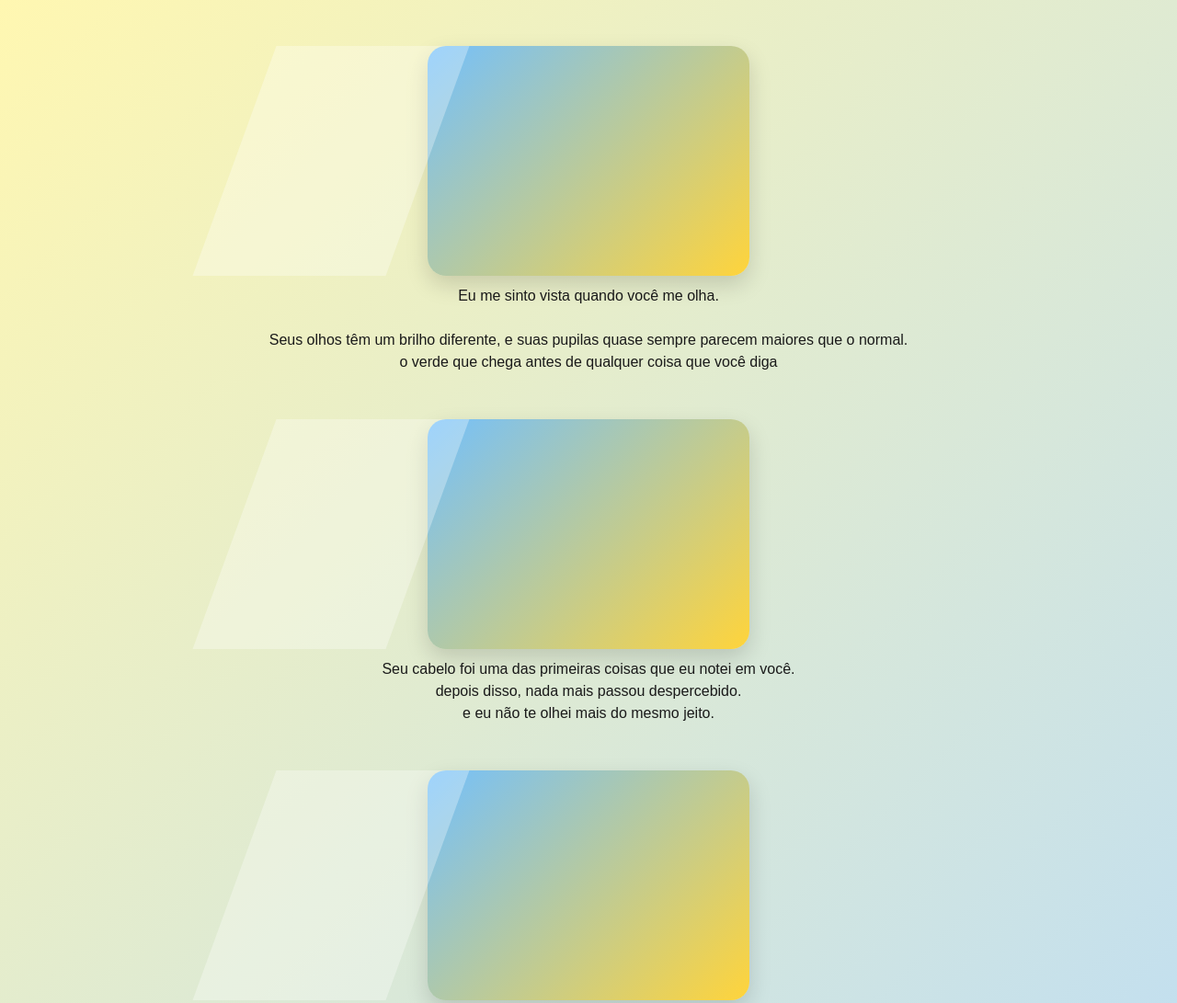
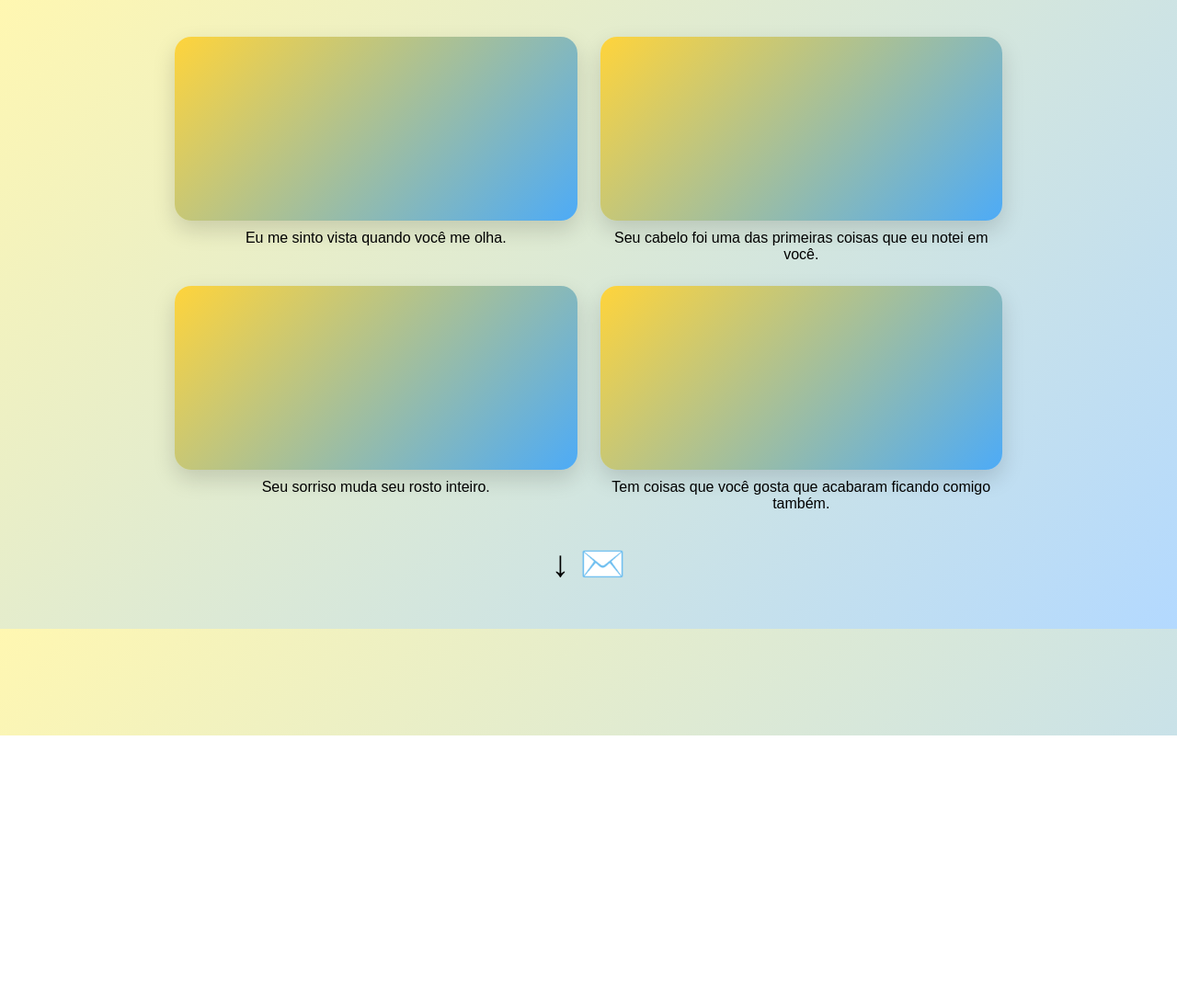
Before and after one commit to isadoraslavov/praminhanamorada, a plain HTML site: page pagina2.html in a window 1280 px wide. Shown: the top 1091 px of the page at 92% size. After the commit the page ends 800 px from the top, so only its background shows below. Drawn offline with Linux system fonts and the light colour scheme.

Commit message:
Update pagina2.html

```diff
--- a/pagina2.html
+++ b/pagina2.html
@@ -2,104 +2,68 @@
 <html lang="pt-br">
 <head>
 <meta charset="UTF-8">
-<title>Página 2 - Isa</title>
+<title>Página 2</title>
 
 <style>
 body {
   margin: 0;
-  font-family: Arial, sans-serif;
+  font-family: Arial;
   background: linear-gradient(135deg, #fff7b1, #b3d9ff);
-  color: #1a1a1a;
 }
 
-/* layout geral */
 .container {
-  max-width: 800px;
+  max-width: 900px;
   margin: auto;
   padding: 40px 20px;
 }
 
-/* blocos */
+/* GRID ARRUMADO */
+.grid {
+  display: grid;
+  grid-template-columns: 1fr 1fr;
+  gap: 25px;
+}
+
+/* card */
 .card {
-  margin-bottom: 50px;
   text-align: center;
   cursor: pointer;
 }
 
-/* CARD FECHADO (mistério) */
+/* capa */
 .cover {
-  width: 100%;
-  max-width: 350px;
-  height: 250px;
-  margin: 10px auto;
-  border-radius: 20px;
-  background: linear-gradient(135deg, #74c0fc, #ffd43b);
-  position: relative;
+  height: 200px;
+  border-radius: 18px;
+  background: linear-gradient(135deg, #ffd43b, #4dabf7);
   box-shadow: 0 10px 25px rgba(0,0,0,0.15);
-  transition: transform 0.3s ease, opacity 0.3s ease;
-}
-
-/* brilho sutil */
-.cover::after {
-  content: "";
-  position: absolute;
-  width: 60%;
-  height: 100%;
-  top: 0;
-  left: -60%;
-  background: rgba(255,255,255,0.3);
-  transform: skewX(-20deg);
-  transition: 0.5s;
-}
-
-.cover:hover::after {
-  left: 120%;
-}
-
-/* leve zoom */
-.cover:hover {
-  transform: scale(1.03);
 }
 
 /* imagem */
 .photo {
   width: 100%;
-  max-width: 350px;
-  display: none;
-  margin: 10px auto;
-  border-radius: 20px;
-  border: 5px solid white;
-  box-shadow: 0 10px 25px rgba(0,0,0,0.15);
-  opacity: 0;
-  transition: opacity 0.6s ease;
-}
-
-/* texto */
-.text {
-  margin-top: 10px;
-  line-height: 1.5;
-}
-
-/* estado revelado */
-.revealed .cover {
+  height: 200px;
+  object-fit: cover;
+  border-radius: 18px;
   display: none;
 }
 
-.revealed .photo {
-  display: block;
-  opacity: 1;
+.revealed .cover { display: none; }
+.revealed .photo { display: block; }
+
+.text {
+  margin-top: 10px;
 }
 
-/* ícone carta */
+/* carta */
 .next {
   text-align: center;
-  margin-top: 60px;
+  margin-top: 40px;
   font-size: 40px;
+  animation: bounce 1.5s infinite;
 }
 
-.next a {
-  text-decoration: none;
-  color: black;
+@keyframes bounce {
+  50% { transform: translateY(-8px); }
 }
 </style>
 </head>
@@ -108,63 +72,40 @@ body {
 
 <div class="container">
 
-<!-- OLHOS -->
-<div class="card" onclick="reveal(this)">
-  <div class="cover"></div>
-  <img class="photo" src="olhos.jpg" alt="Olhos">
-  <div class="text">
-    Eu me sinto vista quando você me olha.<br><br>
-    Seus olhos têm um brilho diferente, e suas pupilas quase sempre parecem maiores que o normal.<br>
-    o verde que chega antes de qualquer coisa que você diga
-  </div>
+<div class="grid">
+
+<!-- 🔥 SEUS TEXTOS PRESERVADOS -->
+<div class="card" onclick="this.classList.add('revealed')">
+<div class="cover"></div>
+<img class="photo" src="olhos.jpg">
+<div class="text">Eu me sinto vista quando você me olha.</div>
 </div>
 
-<!-- CABELO -->
-<div class="card" onclick="reveal(this)">
-  <div class="cover"></div>
-  <img class="photo" src="cabelo.jpg" alt="Cabelo">
-  <div class="text">
-    Seu cabelo foi uma das primeiras coisas que eu notei em você.<br>
-    depois disso, nada mais passou despercebido.<br>
-    e eu não te olhei mais do mesmo jeito.
-  </div>
+<div class="card" onclick="this.classList.add('revealed')">
+<div class="cover"></div>
+<img class="photo" src="cabelo.jpg">
+<div class="text">Seu cabelo foi uma das primeiras coisas que eu notei em você.</div>
 </div>
 
-<!-- SORRISO -->
-<div class="card" onclick="reveal(this)">
-  <div class="cover"></div>
-  <img class="photo" src="sorriso.jpg" alt="Sorriso">
-  <div class="text">
-    Seu sorriso muda seu rosto inteiro.<br>
-    Quando ele aparece pra mim, tudo fica mais leve por alguns segundos.<br>
-    de novo e de novo, sempre como se fosse a primeira vez
-  </div>
+<div class="card" onclick="this.classList.add('revealed')">
+<div class="cover"></div>
+<img class="photo" src="sorriso.jpg">
+<div class="text">Seu sorriso muda seu rosto inteiro.</div>
 </div>
 
-<!-- COISAS -->
-<div class="card" onclick="reveal(this)">
-  <div class="cover"></div>
-  <img class="photo" src="coisas.jpg" alt="Coisas que ela gosta">
-  <div class="text">
-    Tem coisas que você gosta que acabaram ficando comigo também.<br>
-    Não só de forma simples me lembrando de você, mas do jeito em que elas começaram a aparecer no meu dia como se já fizessem parte daqui.<br>
-    e quando eu percebi, já não sabia mais separar o que é meu do que veio de você.<br>
-    é como se algumas coisas que pertencem a você tivessem encontrado um lugar em mim.
-  </div>
-</div>
-
-<!-- CARTA -->
-<div class="next">
-  <a href="pagina3.html">✉️</a>
+<div class="card" onclick="this.classList.add('revealed')">
+<div class="cover"></div>
+<img class="photo" src="coisas.png">
+<div class="text">Tem coisas que você gosta que acabaram ficando comigo também.</div>
 </div>
 
 </div>
 
-<script>
-function reveal(element) {
-  element.classList.add("revealed");
-}
-</script>
+<div class="next">
+  ↓ ✉️ <a href="pagina3.html"></a>
+</div>
+
+</div>
 
 </body>
 </html>
```
